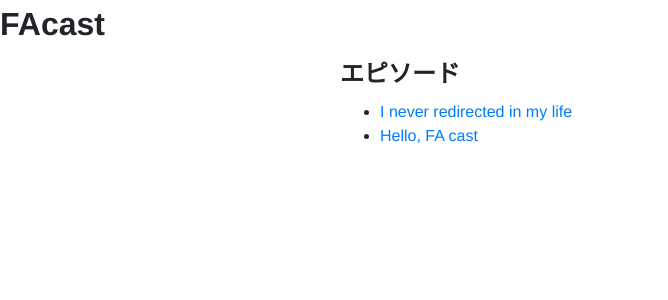
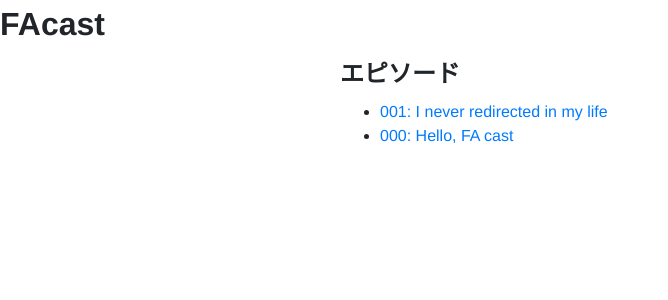
Before and after one commit to wilf312/FAcast, a Vue app: page / in a window 1280 px wide. Shown: the top 300 px of the page, without its empty margins (0-668 px from the left). Built offline with nearby package versions, Linux system fonts and the light colour scheme.

Commit message:
add ep no

```diff
--- a/src/components/Content.vue
+++ b/src/components/Content.vue
@@ -1,6 +1,6 @@
 <template>
   <div class="Content">
-    <h2>{{currentEpisode.title}}</h2>
+    <h2>{{`${currentEpisode.uid} ${currentEpisode.title}`}}</h2>
     <p>{{currentEpisode.description}}</p>
     <div>
       再生プレイヤー
--- a/src/components/Top.vue
+++ b/src/components/Top.vue
@@ -2,8 +2,8 @@
   <div class="Top">
     <h2>エピソード</h2>
     <ul>
-      <li v-for="({link, title}, key) in episodeList" :key="key">
-        <router-link :to="link" v-text="title" />
+      <li v-for="({uid, link, title}, key) in episodeList" :key="key">
+        <router-link :to="link" v-text="`${uid}: ${title}`" />
       </li>
     </ul>
   </div>
```
